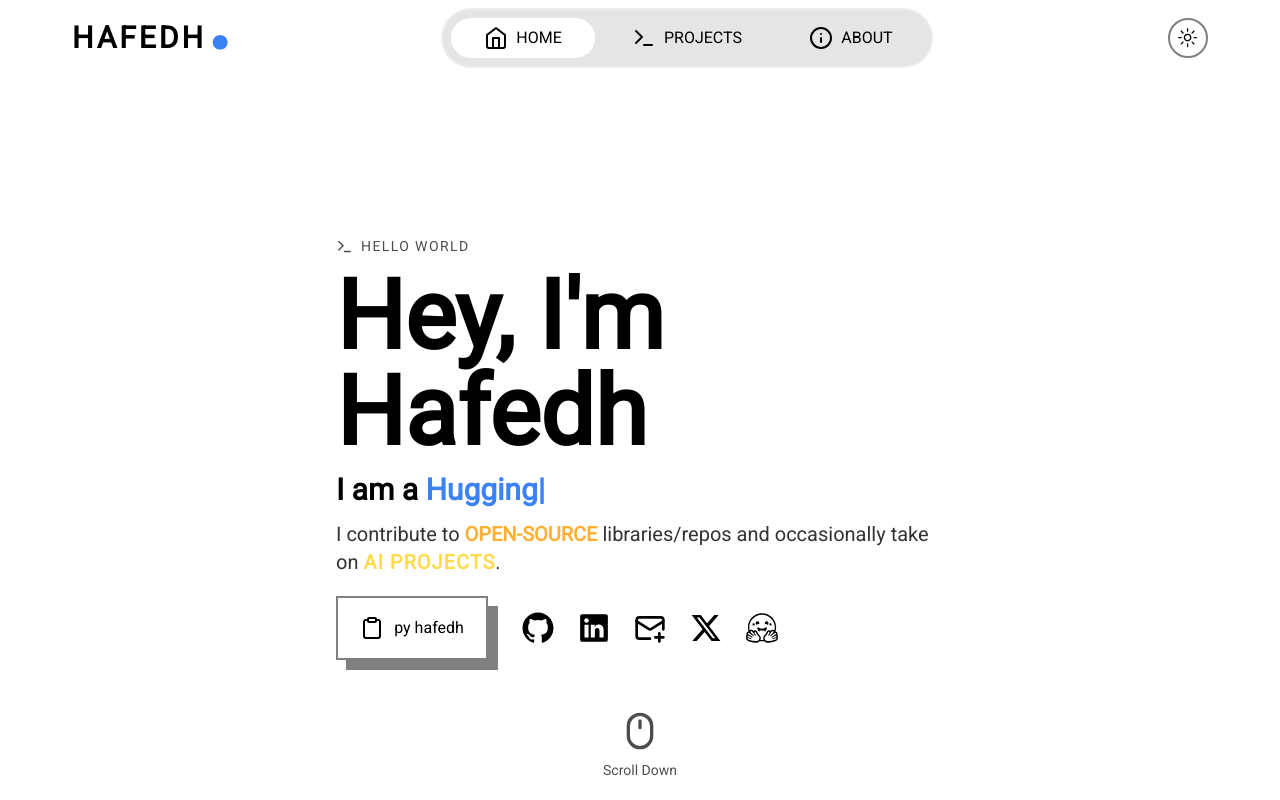
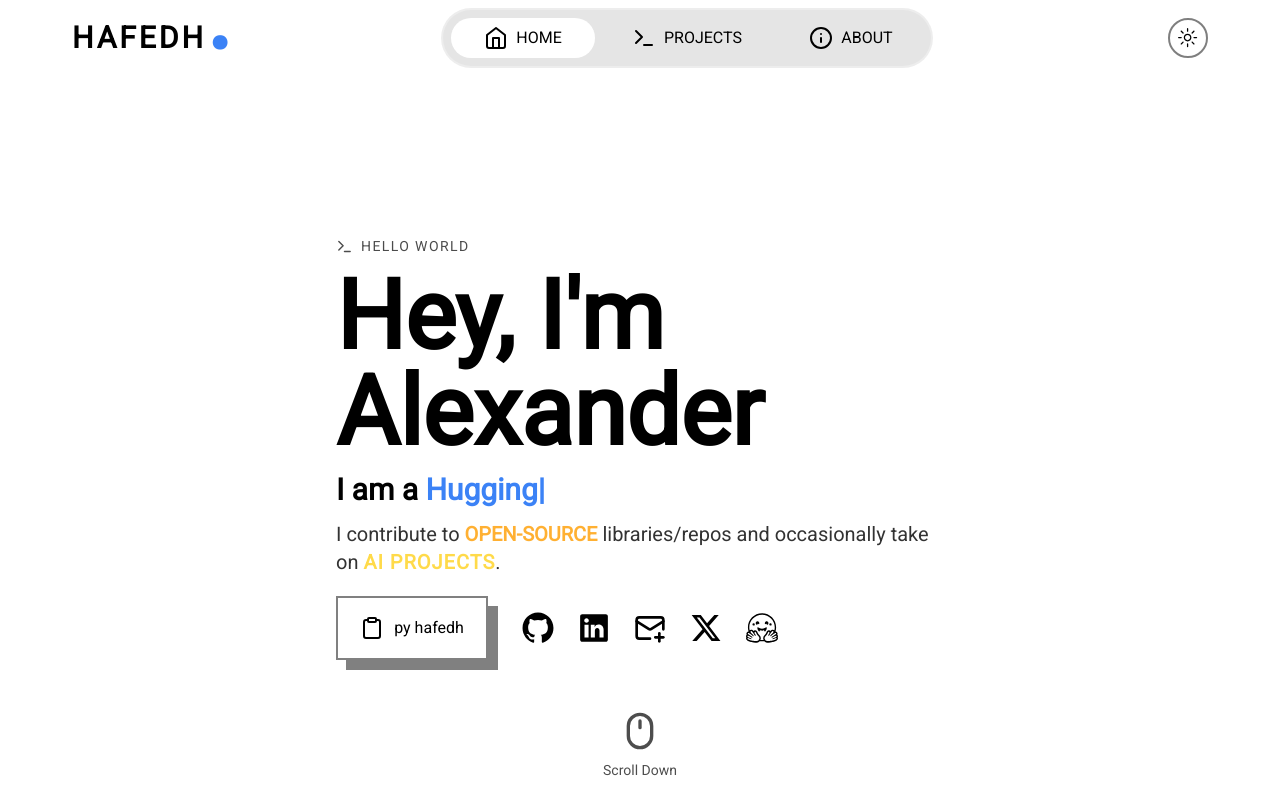
Before and after one commit to Alexander-lll/Alexander-lll.github.io, a Next.js app: page / in a window 1280 px wide. Shown: the top 800 px of the page. Built offline with nearby package versions, Linux system fonts and the light colour scheme.

Commit message:
Update page.tsx

```diff
--- a/src/app/page.tsx
+++ b/src/app/page.tsx
@@ -23,7 +23,7 @@ const page = () => {
                     Hello World
                 </span>
                 <div className="flex items-center gap-3">
-                    <h1 className="text-4xl flex gap-12 items-center flex-row md:text-7xl lg:text-8xl font-bold ">Hey, I&apos;m Hafedh</h1>
+                    <h1 className="text-4xl flex gap-12 items-center flex-row md:text-7xl lg:text-8xl font-bold ">Hey, I&apos;m Alexander</h1>
                     {/* <Image src={clock} alt="coffeCup" className="w-12 rotate-12 h-12 lg:w-16 lg:h-16" /> */}
                 </div>
                 <h1 className=" font-bold lg:text-3xl">
```
